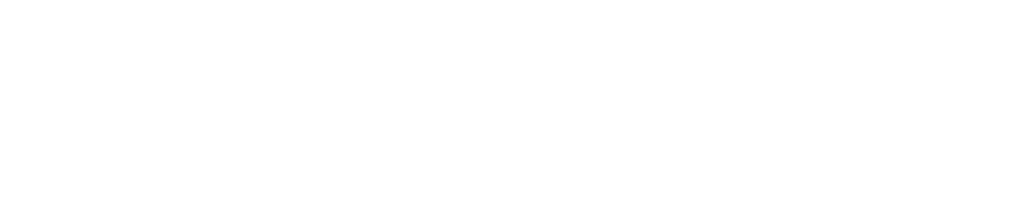
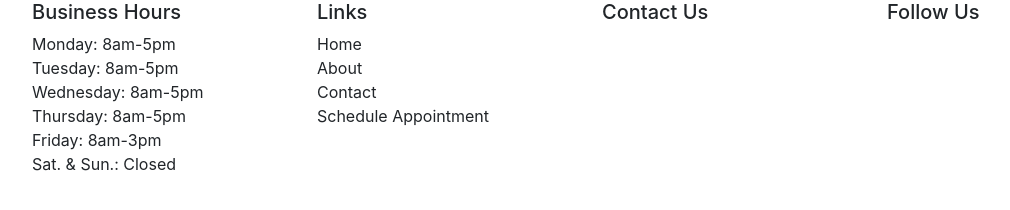
Before and after one commit to issa18/Portfolio, a website: page index.html in a window 1280 px wide. Shown: the whole page, without its empty margins (53-1063 px from the left). Drawn offline with nearby package versions, Linux system fonts and the light colour scheme.

Commit message:
Added Business hours, Links, Contact Us, & Follow Us to footer

```diff
--- a/index.html
+++ b/index.html
@@ -26,7 +26,36 @@
 
 
     <footer>
-
+        <div class="container">
+            <div class="row">
+                <div class="col-3">
+                    <h5>Business Hours</h5>
+                    <ul class="list-unstyled">
+                        <li>Monday: 8am-5pm</li>
+                        <li>Tuesday: 8am-5pm</li>
+                        <li>Wednesday: 8am-5pm</li>
+                        <li>Thursday: 8am-5pm</li>
+                        <li>Friday: 8am-3pm</li>
+                        <li>Sat. & Sun.: Closed</li>
+                    </ul>
+                </div>
+                <div class="col-3">
+                    <h5>Links</h5>
+                    <ul class="list-unstyled">
+                        <li>Home</li>
+                        <li>About</li>
+                        <li>Contact</li>
+                        <li>Schedule Appointment</li>
+                    </ul>
+                </div>
+                <div class="col-3">
+                    <h5>Contact Us</h5>
+                </div>
+                <div class="col">
+                    <h5>Follow Us</h5>
+                </div>
+            </div>
+        </div>
     </footer>
 
     <!-- jQuery must come first, then Popper.js, then the Bootstrap JavaScript plugins.-->
```
Also changed, not shown: CSS/styles.css (added).
